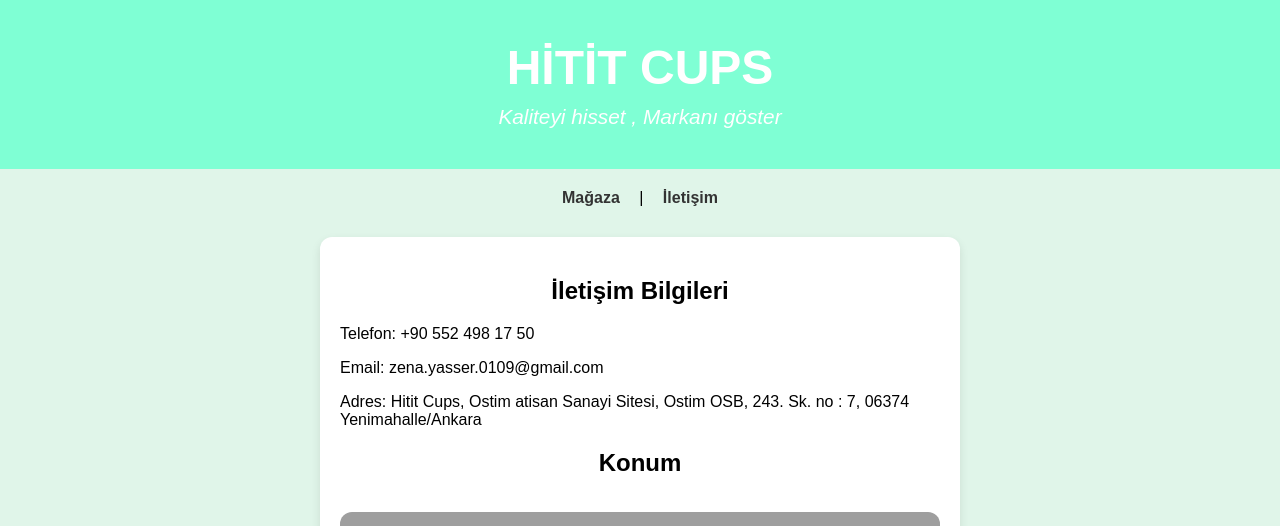
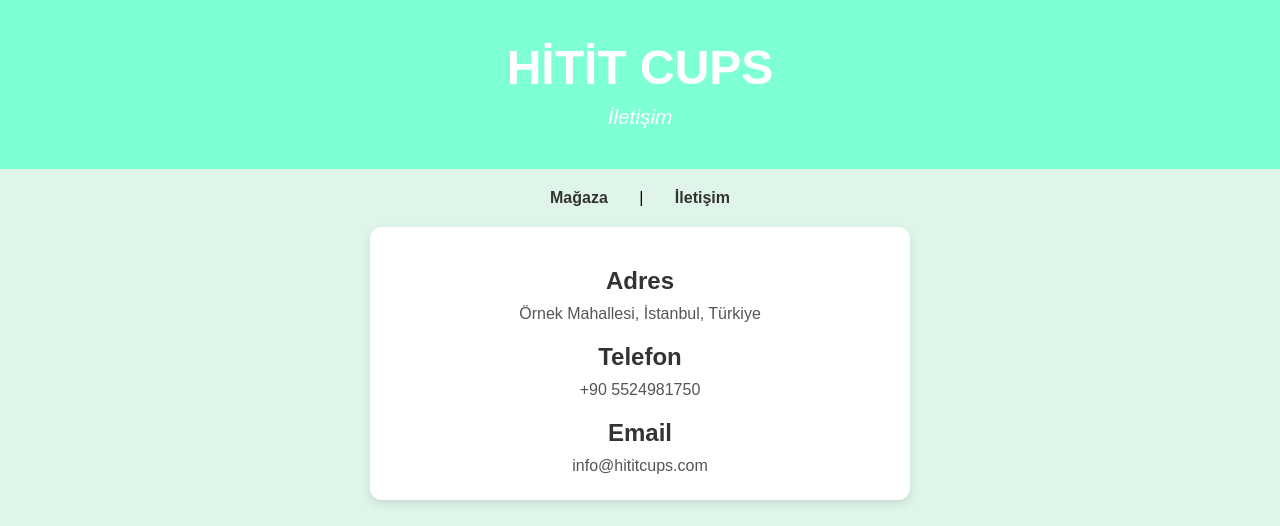
Before and after one commit to zenaa0360-cell/flask-deneme, a Flask app: page /contact in a window 1280 px wide. Shown: the top 526 px of the page. After the commit the page ends 504 px from the top, so only its background shows below. Run offline with Flask 3, Linux system fonts and the light colour scheme; grey boxes are pictures that could not be loaded.

Commit message:
Contact sayfası animasyonlu ve interaktif eklendi

```diff
--- a/app.py
+++ b/app.py
@@ -25,6 +25,7 @@
 def contact():
     return render_template("contact.html")
 
+
 # Sepet sistemi
 @app.route("/api/cart", methods=["GET","POST"])
 def cart():
--- a/templates/contact.html
+++ b/templates/contact.html
@@ -2,40 +2,75 @@
 <html lang="tr">
 <head>
 <meta charset="UTF-8">
-<title>İletişim - HİTİT CUPS</title>
+<title>HİTİT CUPS - İletişim</title>
+
 <style>
 body { font-family: Arial; background:#e0f5e9; margin:0; text-align:center; }
 header { background:aquamarine; padding:40px; color:#fff; }
 header h1 { margin:0; font-size:3rem; font-weight:bold; }
 header p { margin:10px 0 0; font-size:1.3rem; font-style:italic; }
-.contact { max-width:600px; margin:30px auto; text-align:left; background:#fff; padding:20px; border-radius:12px; box-shadow:0 4px 10px rgba(0,0,0,0.1); }
-.contact h2 { text-align:center; }
-iframe { width:100%; height:300px; border:0; border-radius:12px; margin-top:15px; }
+
 nav { margin:20px 0; }
-nav a { margin:0 15px; color:#333; text-decoration:none; font-weight:bold; }
+nav a {
+    margin:0 15px;
+    color:#333;
+    text-decoration:none;
+    font-weight:bold;
+    padding:8px 12px;
+    border-radius:8px;
+    transition: 0.3s;
+}
+nav a:hover {
+    background:#b2f2bb;
+    transform: scale(1.1);
+    color:#000;
+}
+
+.contact-card {
+    background:#fff;
+    border-radius:12px;
+    box-shadow:0 4px 10px rgba(0,0,0,0.1);
+    padding:20px;
+    margin:20px auto;
+    width:90%;
+    max-width:500px;
+    transition: transform 0.5s, box-shadow 0.5s;
+    opacity:0;
+    animation: fadeIn 1s forwards;
+}
+.contact-card:hover {
+    transform: translateY(-5px) scale(1.03);
+    box-shadow:0 12px 25px rgba(0,0,0,0.2);
+}
+
+.contact-card h2 { margin-bottom:10px; color:#333; }
+.contact-card p { margin:5px 0; color:#555; }
+
+@keyframes fadeIn {
+    from { opacity:0; transform: translateY(20px); }
+    to { opacity:1; transform: translateY(0); }
+}
 </style>
+
 </head>
 <body>
 <header>
 <h1>HİTİT CUPS</h1>
-<p>Kaliteyi hisset , Markanı göster</p>
+<p>İletişim</p>
 </header>
 
 <nav>
 <a href="/shop">Mağaza</a> | <a href="/contact">İletişim</a>
 </nav>
 
-<div class="contact">
-<h2>İletişim Bilgileri</h2>
-<p>Telefon: +90 552 498 17 50</p>
-<p>Email: zena.yasser.0109@gmail.com</p>
-<p>Adres: Hitit Cups, Ostim atisan Sanayi Sitesi, Ostim OSB, 243. Sk. no : 7, 06374 Yenimahalle/Ankara
-</p>
+<div class="contact-card">
+<h2>Adres</h2>
+<p>Örnek Mahallesi, İstanbul, Türkiye</p>
+<h2>Telefon</h2>
+<p>+90 5524981750</p>
+<h2>Email</h2>
+<p>info@hititcups.com</p>
+</div>
 
-<h2>Konum</h2>
-<iframe
-src="https://www.google.com/maps/embed?pb=!1m18!1m12!1m3!1d3023.123456789!2d28.978354!3d41.008238!2m3!1f0!2f0!3f0!3m2!1i1024!2i768!4f13.1!3m3!1m2!1s0x0%3A0xabcdef123456!2zTm9uZSBNYXBzIFRlc3Q!5e0!3m2!1str!2str!4v1693921234567!5m2!1str!2str"
-allowfullscreen="" loading="lazy"></iframe>
-</div>
 </body>
 </html>
```
